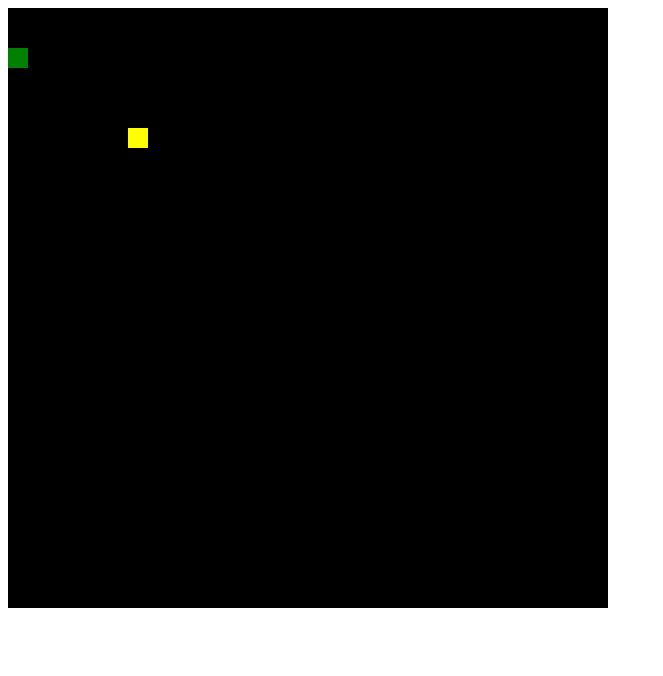
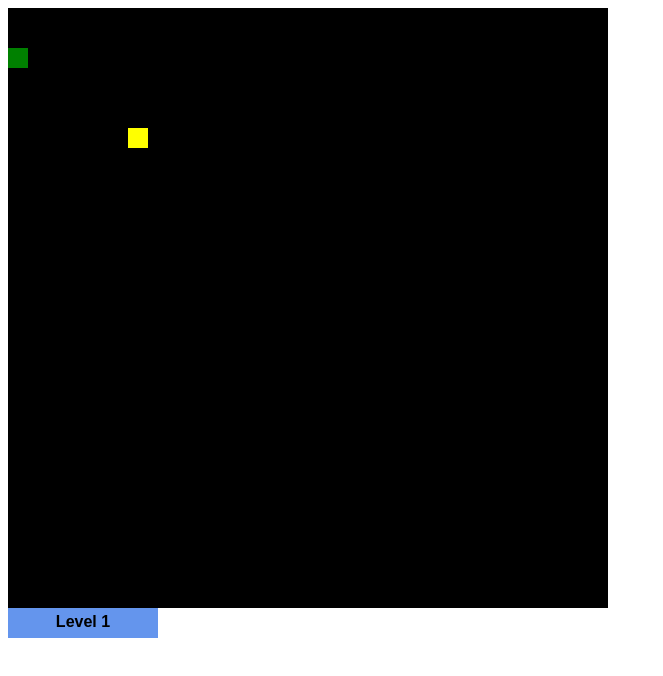
Before and after one commit to jochenJa/snake, a plain HTML site: page index.html in a window 1280 px wide. Shown: the whole page, without its empty margins (0-663 px from the left). Drawn offline with nearby package versions, Linux system fonts and the light colour scheme.

Commit message:
add a level tracker to matrix

```diff
--- a/snake.css
+++ b/snake.css
@@ -23,3 +23,14 @@
     background-color: green;
     height: inherit;
 }
+
+#leveltracker {
+    background-color: cornflowerblue;
+    color: black;
+    font-family: arial;
+    font-weight: bold;
+    height: 25px;
+    width: 150px;
+    text-align: center;
+    padding-top: 5px;
+}
--- a/snake.js
+++ b/snake.js
@@ -44,6 +44,9 @@ logic
 
     [next spot in direction]
 
+    next level When snake eats 3 times
+    level defines lifecycle speed , lifecycle + (10 * level)
+
  */
 var coords = {
     convert: function (coId) { return coId.split('v').map(function($str) { return parseInt($str); }); },
@@ -71,6 +74,7 @@ var matrix = {
     cols: 30,
     lifecycle: 200,
     tail: [],
+    level: 1,
 
     nextSpotInDirection: function (coId) {
         if(typeof this.direction === 'undefined') { this.direction = coords.randomDirection(); }
@@ -100,9 +104,13 @@ var matrix = {
         $spot.html(this.foodpart());
     },
 
+    levelTracker: function () {
+        return $('<div />', {id: 'leveltracker', html: 'Level ' + this.level});
+    },
     init: function(anchor) {
         $anchor = anchor;
         this.fillUp();
+        $anchor.append(this.levelTracker());
         this.createSnake();
         this.createFood();
     },
```
